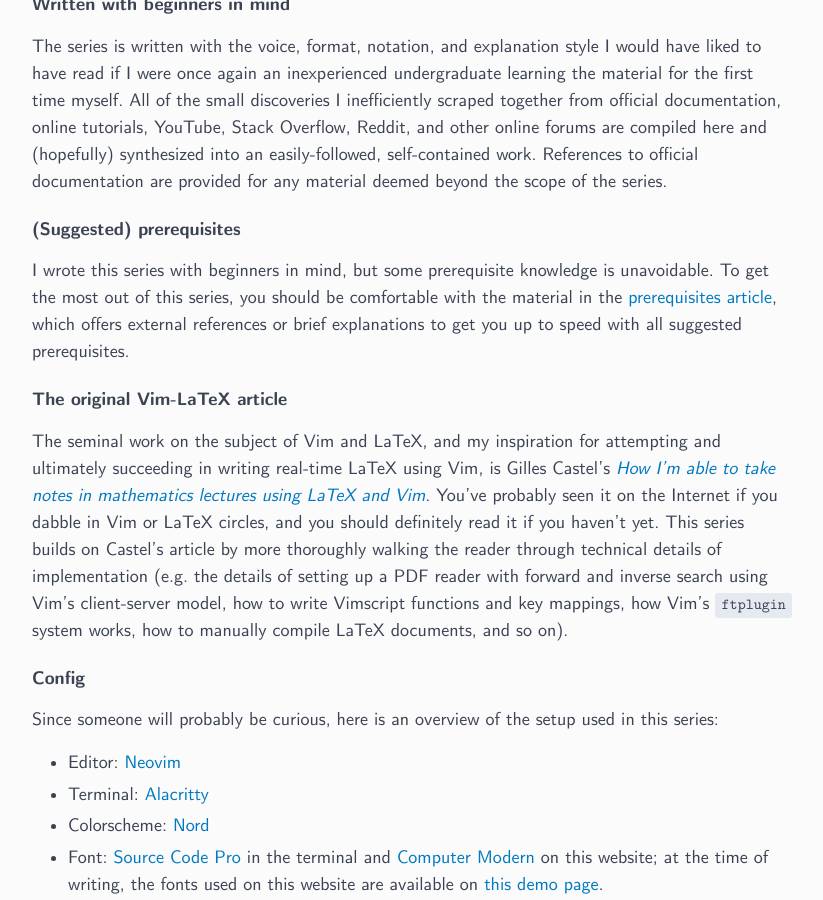
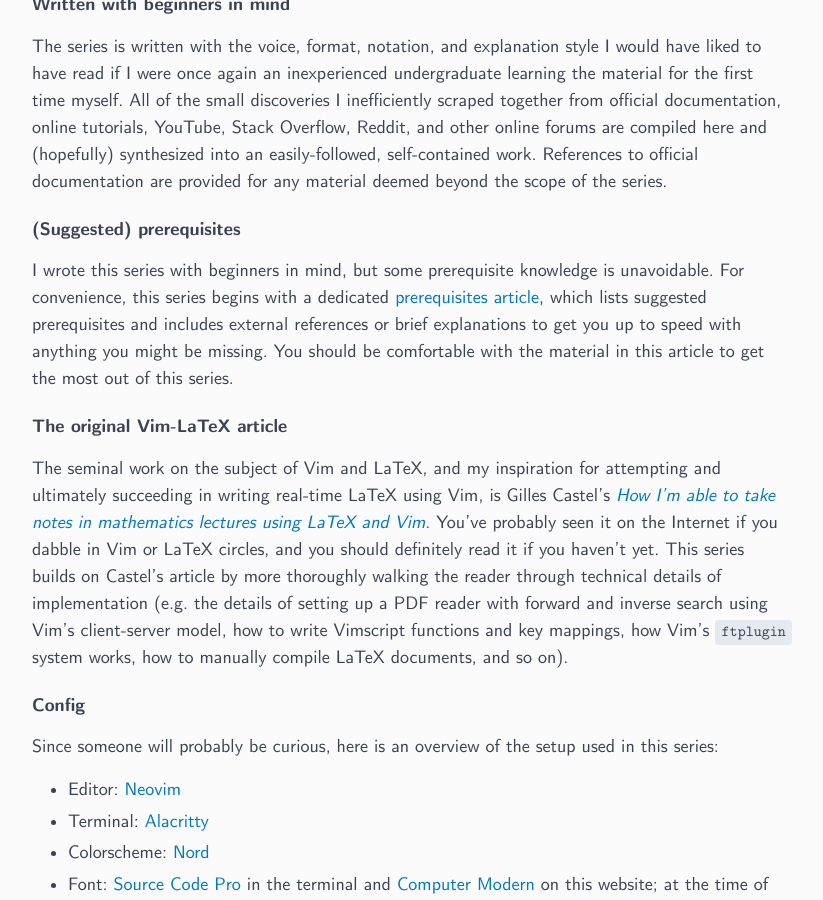
Before and after one commit to ejmastnak/ejmastnak.github.io, a Jekyll site: the page built from tutorials/vim-latex/intro.md, in a window 1280 px wide and 900 px high, scrolled down 2477 px. Shown: the whole window, without its empty margins (228-1051 px from the left). Built offline with Jekyll 4.4.1, drawn with Linux system fonts in a browser that asks for light colours.

Commit message:
Improve clarify of prerequisites section

```diff
--- a/tutorials/vim-latex/intro.md
+++ b/tutorials/vim-latex/intro.md
@@ -59,7 +59,8 @@ References to official documentation are provided for any material deemed beyond
 
 #### (Suggested) prerequisites
 I wrote this series with beginners in mind, but some prerequisite knowledge is unavoidable.
-To get the most out of this series, you should be comfortable with the material in the [prerequisites article]({% link tutorials/vim-latex/prerequisites.md %}), which offers external references or brief explanations to get you up to speed with all suggested prerequisites.
+For convenience, this series begins with a dedicated [prerequisites article]({% link tutorials/vim-latex/prerequisites.md %}), which lists suggested prerequisites and includes external references or brief explanations to get you up to speed with anything you might be missing.
+You should be comfortable with the material in this article to get the most out of this series.
 
 #### The original Vim-LaTeX article
 The seminal work on the subject of Vim and LaTeX, and my inspiration for attempting and ultimately succeeding in writing real-time LaTeX using Vim, is Gilles Castel's [*How I'm able to take notes in mathematics lectures using LaTeX and Vim*](https://castel.dev/post/lecture-notes-1/).
```
